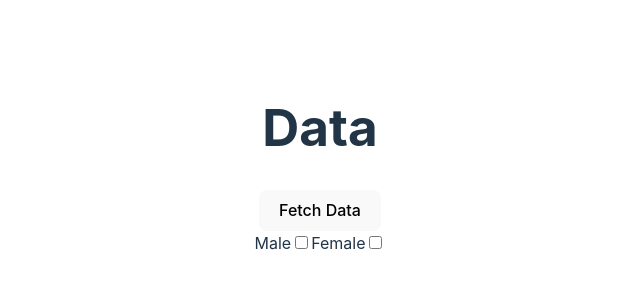
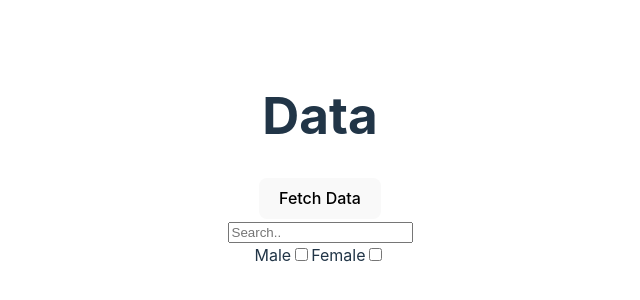
Before and after one commit to Nilesh1308/Api, a React (Vite) app: page / in a window 1280 px wide. Shown: the part 240-540 px from the top of the page, without its empty margins (320-960 px from the left). Built offline with nearby package versions, Linux system fonts and the light colour scheme.

Commit message:
added just search

```diff
--- a/src/App.jsx
+++ b/src/App.jsx
@@ -7,8 +7,9 @@ function App() {
     male: false,
     female: false,
   });
+  const [query, setQuery]= useState("");
   const showData = async () => {
-     const res = await fetch(`https://gorest.co.in/public/v2/users`);
+     const res = await fetch(`https://gorest.co.in/public/v2/users?name=${query}`);
          const d = await res.json()
          setMyData(d)
          console.log(d)
@@ -30,6 +31,9 @@ function App() {
     <>
   <h1>Data</h1>
   <button type="button" className="btn btn-success"onClick={showData}>Fetch Data</button>
+  <div>
+  <input type= "text" placeholder="Search.." className="search" onChange={(e)=> setQuery(e.target.value)}/>
+  </div>
   <div>
         <label>
           Male
```
